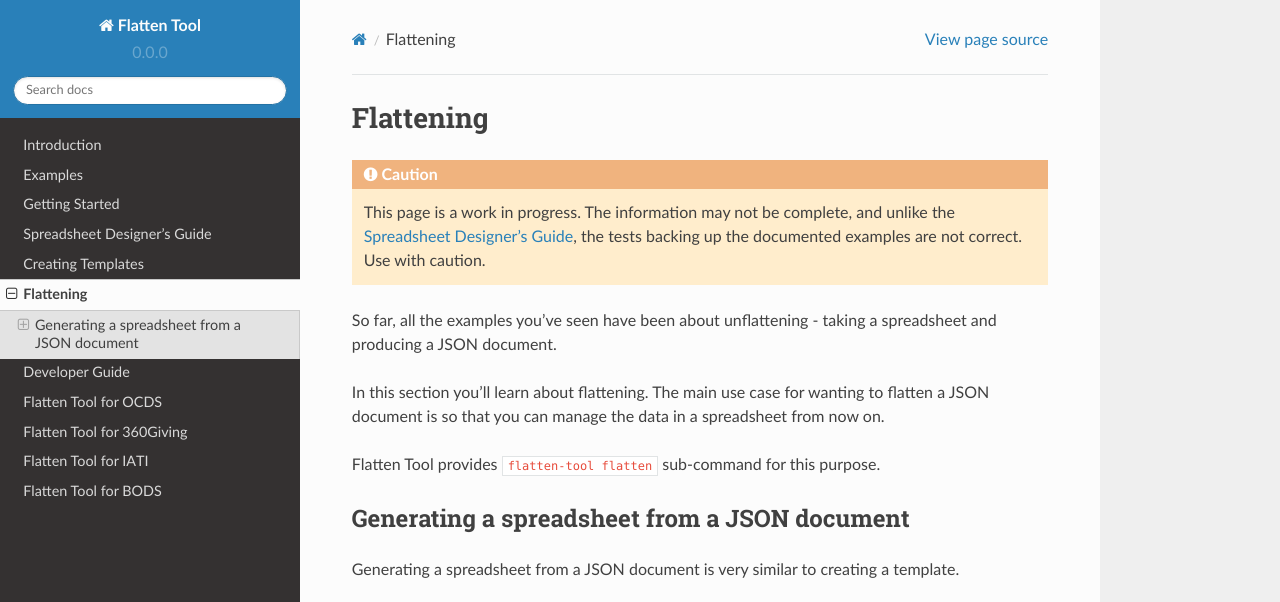
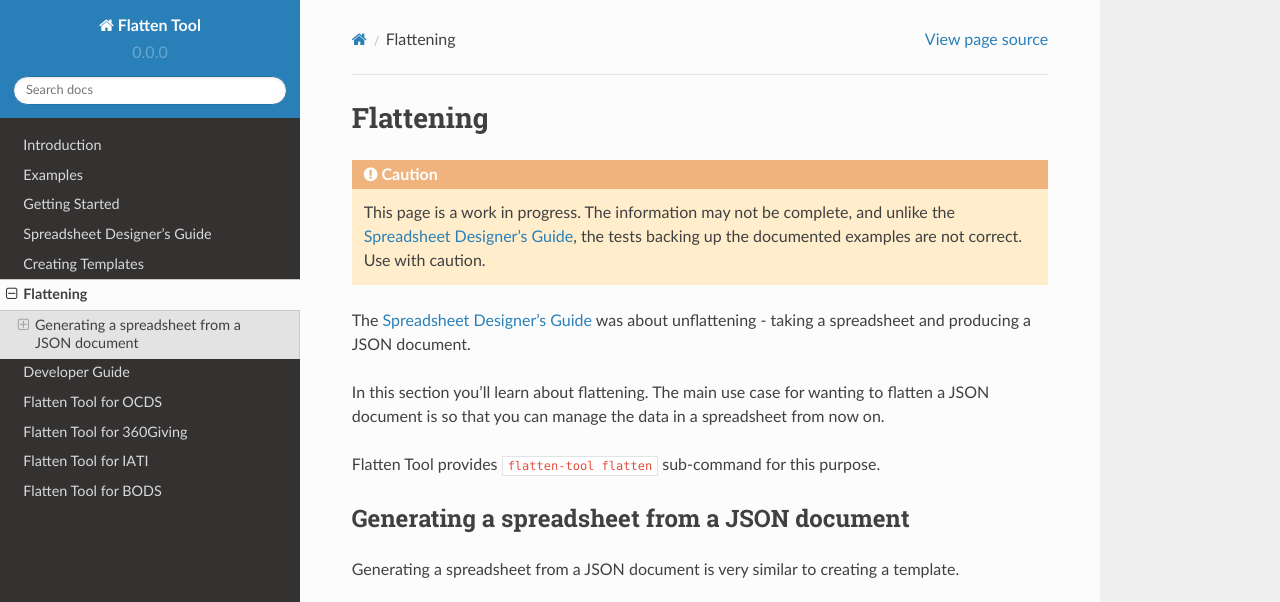
Before and after one commit to OpenDataServices/flatten-tool, a Sphinx documentation site: the page built from docs/flatten.rst, in a window 1280 px wide and 900 px high, cut to the strip 0-602 px from the top of the window. Built offline with Sphinx 7.4.7 and the Read the Docs theme 2.0.0, drawn with Linux system fonts in a browser that asks for light colours.

Commit message:
Correct introduction to flatten.rst, given that examples in create-template are about JSON-to-CSV

```diff
--- a/docs/flatten.rst
+++ b/docs/flatten.rst
@@ -7,8 +7,8 @@
    unlike the :doc:`Spreadsheet Designer's Guide <unflatten>`, the tests backing
    up the documented examples are not correct. Use with caution.
 
-So far, all the examples you've seen have been about unflattening - taking a
-spreadsheet and producing a JSON document.
+The :doc:`Spreadsheet Designer's Guide <unflatten>` was about unflattening -
+taking a spreadsheet and producing a JSON document.
 
 In this section you'll learn about flattening. The main use case for wanting to
 flatten a JSON document is so that you can manage the data in a spreadsheet
```
